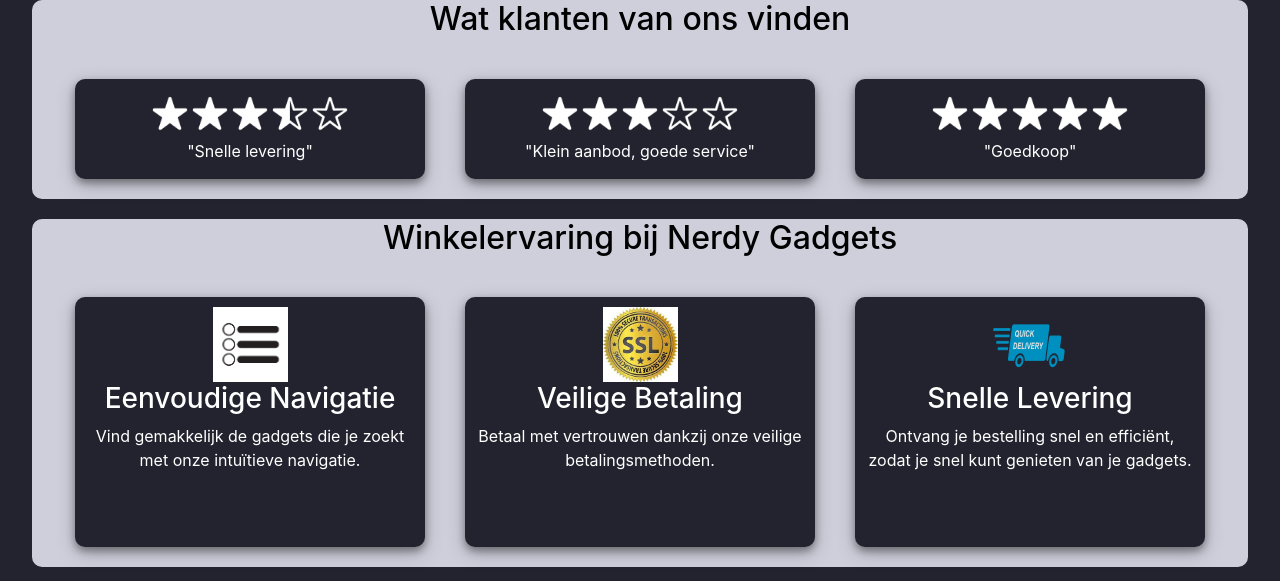
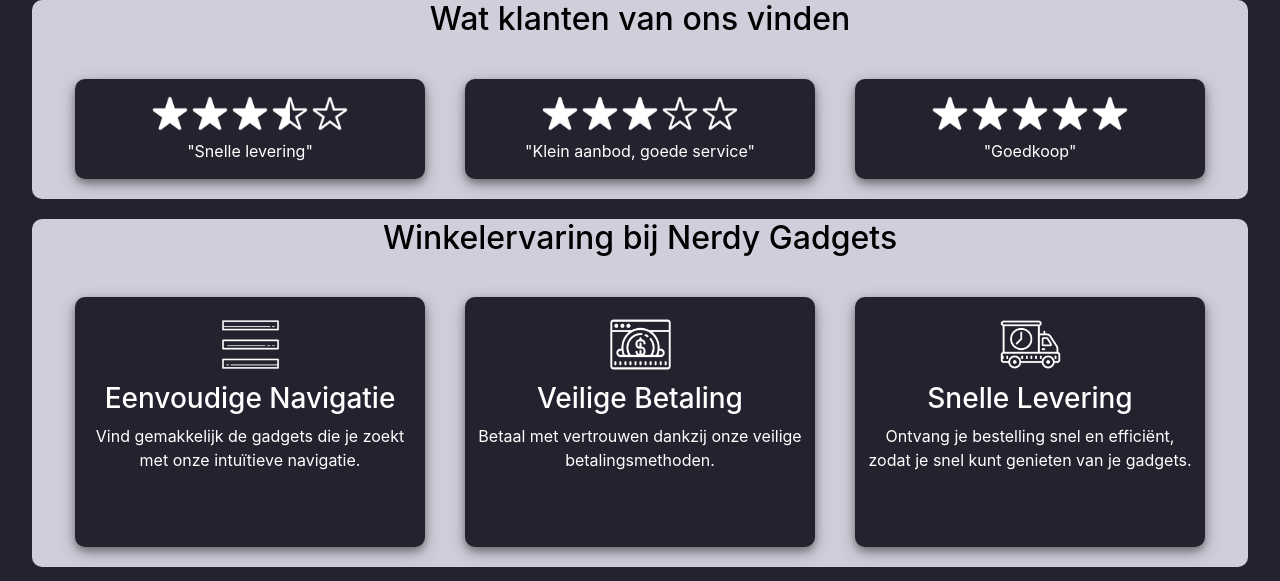
Before and after one commit to yoery/Nerdy-Gadgets, a PHP site: page / in a window 1280 px wide. Shown: the part 806-1387 px from the top of the page. Run offline with PHP 8.4, Linux system fonts and the light colour scheme; a user stored in the database is signed in; data comes from the database, SQL or seed files in the repository.

Commit message:
icons verniewd

```diff
--- a/index.php
+++ b/index.php
@@ -137,6 +137,7 @@ include 'navigation.php';
         .img-ervaring {
             width: 75px;
             height: 75px;
+            object-fit: contain;
         }
 
         .h3-ervaring {
@@ -310,19 +311,19 @@ include 'navigation.php';
             <h2 class="h2-ervaring">Winkelervaring bij Nerdy Gadgets</h2>
 
             <div class="div-ervaring">
-                <img src="images/navigatie.png" class="img-ervaring">
+                <img src="images/navigatie2.png" class="img-ervaring">
                 <h3 class="h3-ervaring">Eenvoudige Navigatie</h3>
                 <p class="p-ervaring">Vind gemakkelijk de gadgets die je zoekt met onze intuïtieve navigatie.</p>
             </div>
 
             <div class="div-ervaring">
-                <img src="images/betaling.png" class="img-ervaring">
+                <img src="images/betaling2.png" class="img-ervaring">
                 <h3 class="h3-ervaring">Veilige Betaling</h3>
                 <p class="p-ervaring">Betaal met vertrouwen dankzij onze veilige betalingsmethoden.</p>
             </div>
 
             <div class="div-ervaring">
-                <img src="images/snelle-levering.png" class="img-ervaring">
+                <img src="images/levering2.png" class="img-ervaring">
                 <h3 class="h3-ervaring">Snelle Levering</h3>
                 <p class="p-ervaring">Ontvang je bestelling snel en efficiënt, zodat je snel kunt genieten van je
                     gadgets.</p>
```
Also changed, not shown: images/betaling2.png (added), images/levering2.png (added), images/navigatie2.png (added).
